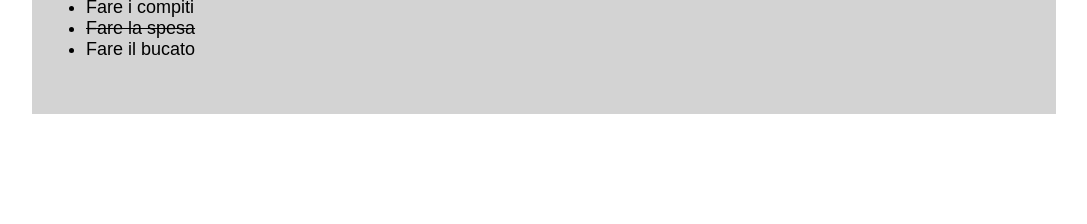
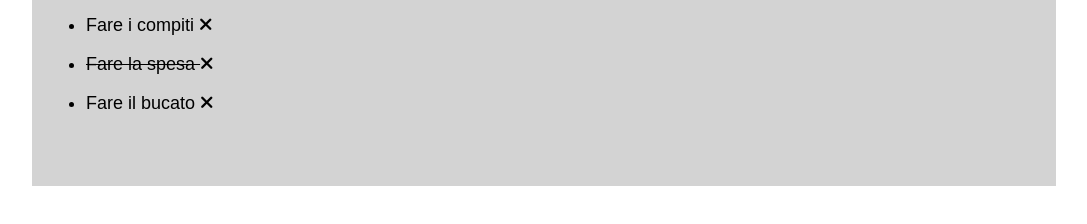
Before and after one commit to alessandrorumi/vue-todolist, a plain HTML site: page index.html in a window 1280 px wide. Shown: the part 120-344 px from the top of the page, without its empty margins (96-1183 px from the left). Drawn offline with nearby package versions, Linux system fonts and the light colour scheme.

Commit message:
Feature: Rimoz. elemento da lista

```diff
--- a/css/style.css
+++ b/css/style.css
@@ -19,3 +19,11 @@
 .barrato {
   text-decoration: line-through;
 }
+
+li {
+  margin: 1rem 0;
+}
+
+i:hover {
+  cursor: pointer;
+}
--- a/index.html
+++ b/index.html
@@ -6,6 +6,7 @@
   <meta name="viewport" content="width=device-width, initial-scale=1.0">
   <link rel="stylesheet" href="css/style.css">
   <script src='https://unpkg.com/vue@3/dist/vue.global.js'></script>
+  <link rel="stylesheet" href="https://cdnjs.cloudflare.com/ajax/libs/font-awesome/6.5.1/css/all.min.css">
   <title>Document</title>
 </head>
 
@@ -23,7 +24,9 @@
       </div>
 
       <ul>
-        <li :class="todos[i].done === true ? 'barrato' : ''" v-for="(todo, i) in todos">{{todos[i].text}}</li >
+        <li :class="todos[i].done === true ? 'barrato' : ''" v-for="(todo, i) in todos">
+          {{todos[i].text}} <i class="fa-solid fa-xmark" style="color: #000000; "@click="removeTodo(i)"></i >
+        </li>
       </ul>
 
     </div>
--- a/script/myScript.js
+++ b/script/myScript.js
@@ -36,6 +36,11 @@ createApp({
 
   methods: {
 
+    removeTodo(i) {
+      // console.log('click su elemento x')
+      this.todos.splice(i, 1)
+    }
+
   }
 
 }).mount('#app')
```
